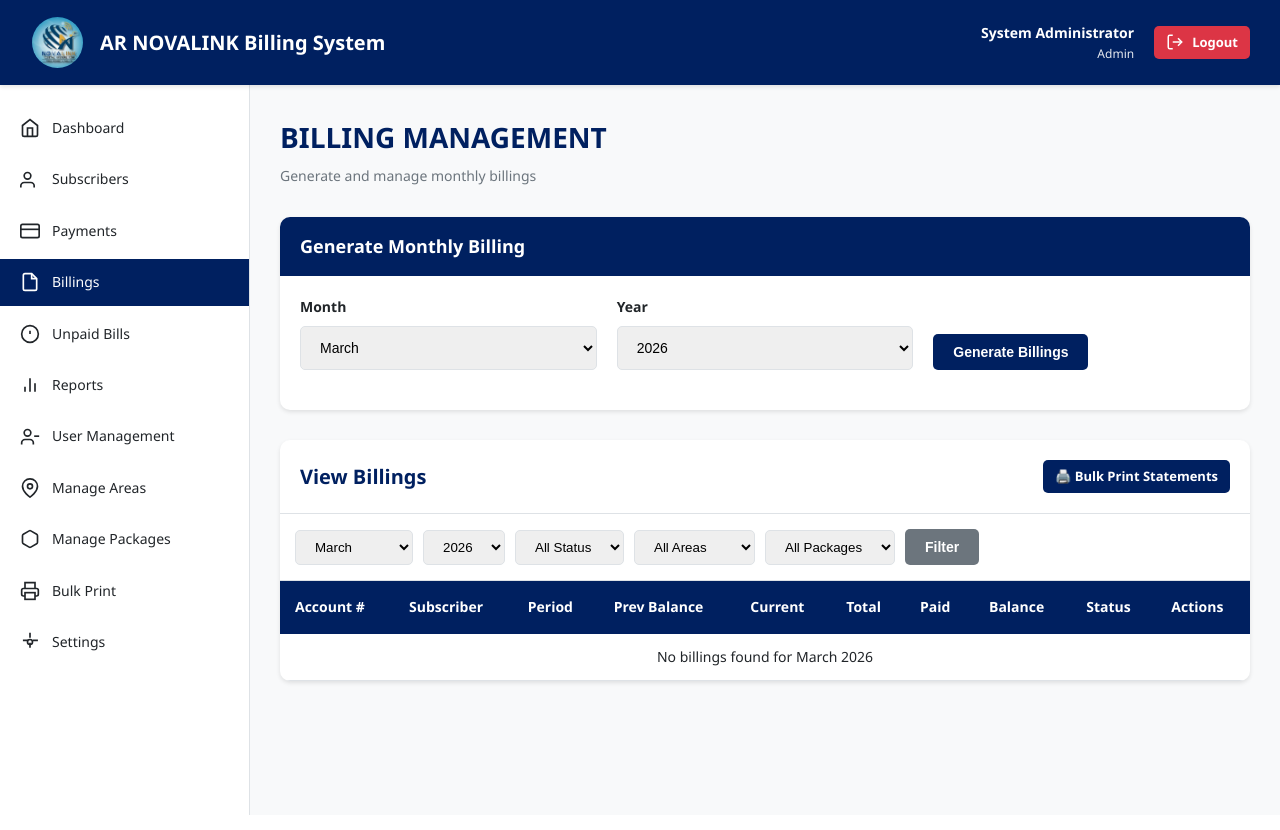
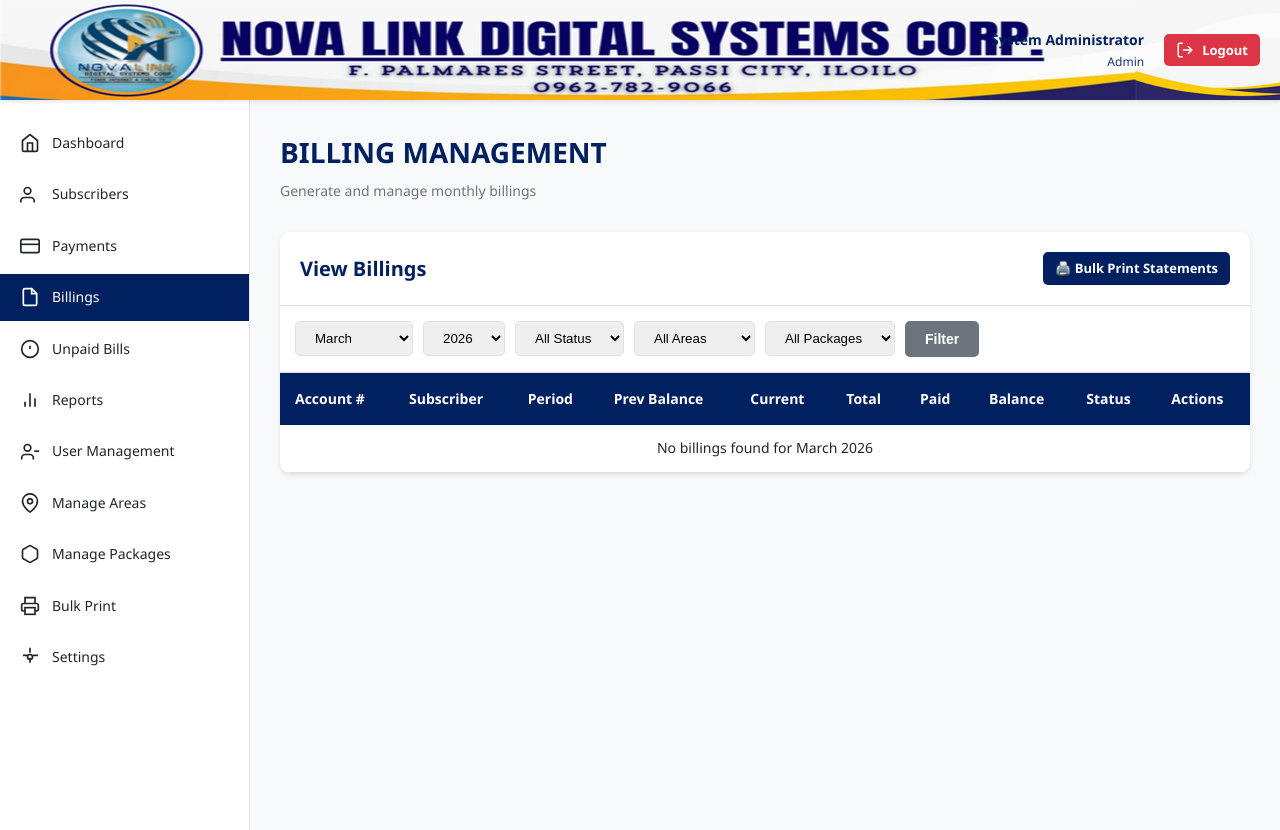
Before and after one commit to DoaneMIH/billing_system, a PHP site: page /billings.php in a window 1280 px wide. Run offline with PHP 8.4, Linux system fonts and the light colour scheme; a user stored in the database is signed in; data comes from the database, SQL or seed files in the repository.

Commit message:
Billing, Navbar

```diff
--- a/billings.php
+++ b/billings.php
@@ -46,7 +46,7 @@ if ($_SERVER['REQUEST_METHOD'] == 'POST' && isset($_POST['action'])) {
             $due_date = "$year-$month-$last_day";
 
             $stmt = $conn->prepare("INSERT INTO billings (customer_id, billing_month, billing_year, internet_fee, cable_fee, service_fee, material_fee, previous_balance, total_amount, discount, net_amount, due_date, auto_generated) VALUES (?,?,?,?,0,0,0,?,?,0,?,?,1)");
-            $stmt->bind_param("iiiddddds", $customer_id, $month, $year, $internet_fee, $previous_balance, $total_amount, $net_amount, $due_date);
+            $stmt->bind_param("iiidddds", $customer_id, $month, $year, $internet_fee, $previous_balance, $total_amount, $net_amount, $due_date);
             if ($stmt->execute()) { $generated++; } else { $errors[] = $stmt->error; }
             $stmt->close();
         }
@@ -131,38 +131,6 @@ $pkgs = $conn->query("SELECT * FROM packages WHERE status='active' ORDER BY pack
 
             <?php if (isset($success)): ?><div class="alert alert-success"><?php echo $success; ?></div><?php endif; ?>
             <?php if (isset($error)): ?><div class="alert alert-error"><?php echo $error; ?></div><?php endif; ?>
-
-            <?php if ($_SESSION['role'] == 'admin'): ?>
-            <div class="widget mb-3">
-                <div class="widget-header"><h2>Generate Monthly Billing</h2></div>
-                <div class="widget-content">
-                    <form method="POST" onsubmit="return confirm('Generate billing for all eligible customers?');">
-                        <input type="hidden" name="action" value="generate">
-                        <div class="form-row">
-                            <div class="form-group">
-                                <label>Month</label>
-                                <select name="month" required>
-                                    <?php for ($m=1;$m<=12;$m++): ?>
-                                    <option value="<?php echo $m; ?>" <?php echo $m==date('n')?'selected':''; ?>><?php echo get_month_name($m); ?></option>
-                                    <?php endfor; ?>
-                                </select>
-                            </div>
-                            <div class="form-group">
-                                <label>Year</label>
-                                <select name="year" required>
-                                    <?php for ($y=date('Y');$y<=date('Y')+1;$y++): ?>
-                                    <option value="<?php echo $y; ?>"><?php echo $y; ?></option>
-                                    <?php endfor; ?>
-                                </select>
-                            </div>
-                            <div class="form-group form-group-btn">
-                                <button type="submit" class="btn btn-primary">Generate Billings</button>
-                            </div>
-                        </div>
-                    </form>
-                </div>
-            </div>
-            <?php endif; ?>
 
             <div class="table-container">
                 <div class="table-header">
--- a/css/style.css
+++ b/css/style.css
@@ -221,22 +221,59 @@ table td .btn { margin: 2px; }
 .main-header {
     background: var(--primary-color);
     color: var(--white);
-    padding: 15px 30px;
+    padding: 0;
+    height: 100px;
+    display: flex;
+    align-items: stretch;
     box-shadow: var(--shadow);
     position: sticky;
     top: 0;
     z-index: 1000;
+    overflow: hidden;
 }
 
-.header-content { display: flex; justify-content: space-between; align-items: center; }
+.header-content {
+    display: flex;
+    justify-content: flex-end;   /* push user info to the right */
+    align-items: center;
+    width: 100%;
+    height: 100%;
+    padding-right: 20px;
+    position: relative;          /* sit above the absolute image */
+    z-index: 1;
+}
 
-.header-logo { display: flex; align-items: center; gap: 15px; }
-.header-logo h1 { font-size: 20px; font-weight: 700; }
-.header-logo img { height: 55px; width: 55px; border-radius: 50%; border: 2px solid var(--primary-color); }
+.header-logo {
+    position: absolute;    /* take it out of flow so it covers the full header */
+    top: 0;
+    left: 0;
+    width: 100%;
+    height: 100%;
+    z-index: 0;
+}
 
-.header-user { display: flex; align-items: center; gap: 20px; }
-.user-info { text-align: right; }
-.user-info .user-name { font-weight: 600; font-size: 14px; }
+.header-logo img {
+    width: 100%;
+    height: 100%;
+    object-fit: fill;
+    display: block;
+    margin: 0;
+    padding: 0;
+}
+
+.header-user {
+    display: flex;
+    align-items: center;
+    gap: 20px;
+    flex-shrink: 0;
+    background: transparent;
+    padding-left: 20px;
+    position: relative;   /* ← add this */
+    z-index: 2;
+}
+
+.user-info { text-align: right; color: var(--primary-color); }
+.user-info .user-name { font-weight: 600; font-size: 14px; color: var(--primary-color); }
 .user-info .user-role { font-size: 12px; opacity: 0.9; text-transform: capitalize; }
 
 /* ============================================================
@@ -289,6 +326,7 @@ table td .btn { margin: 2px; }
 
 .page-header h1 { font-size: 28px; color: var(--primary-color); margin-bottom: 5px; text-transform: uppercase; }
 .page-header p { color: var(--dark-gray); }
+
 
 /* ============================================================
    STATS GRID (Dashboard)
--- a/includes/header.php
+++ b/includes/header.php
@@ -1,9 +1,8 @@
 <header class="main-header">
     <div class="header-content">
         <div class="header-logo">
-            <img src="images/logo.jpg" alt="NovaLink Logo" class="logo">
-            <h1>AR NOVALINK Billing System</h1>
-            </div>
+            <img src="images/nav.png" alt="AR Novalink Logo">
+        </div>
         <div class="header-user">
             <div class="user-info">
                 <div class="user-name"><?php echo htmlspecialchars($_SESSION['full_name']); ?></div>
--- a/index.php
+++ b/index.php
@@ -36,6 +36,7 @@ $conn->close();
     <?php include 'includes/header.php'; ?>
     <div class="container">
         <?php include 'includes/sidebar.php'; ?>
+        <!-- <img src="images/headerlogo.png" class="header-label" alt=""> -->
         <main class="main-content">
             <div class="page-header">
                 <div>
--- a/payments.php
+++ b/payments.php
@@ -178,7 +178,7 @@ $daily_count = $conn->query("SELECT COUNT(*) as cnt FROM payments WHERE payment_
                             <td><?php echo ucfirst($row['payment_method']); ?></td>
                             <td>
                                 <a href="print_invoice.php?id=<?php echo $row['payment_id']; ?>" target="_blank" class="btn btn-sm btn-primary">Invoice</a>
-                                <a href="print_receipt.php?id=<?php echo $row['payment_id']; ?>" target="_blank" class="btn btn-sm btn-secondary">Receipt</a>
+                                <!-- <a href="print_receipt.php?id=<?php echo $row['payment_id']; ?>" target="_blank" class="btn btn-sm btn-secondary">Receipt</a> -->
                             </td>
                         </tr>
                         <?php endwhile; else: ?>
```
Also changed, not shown: images/nav.png (added).
